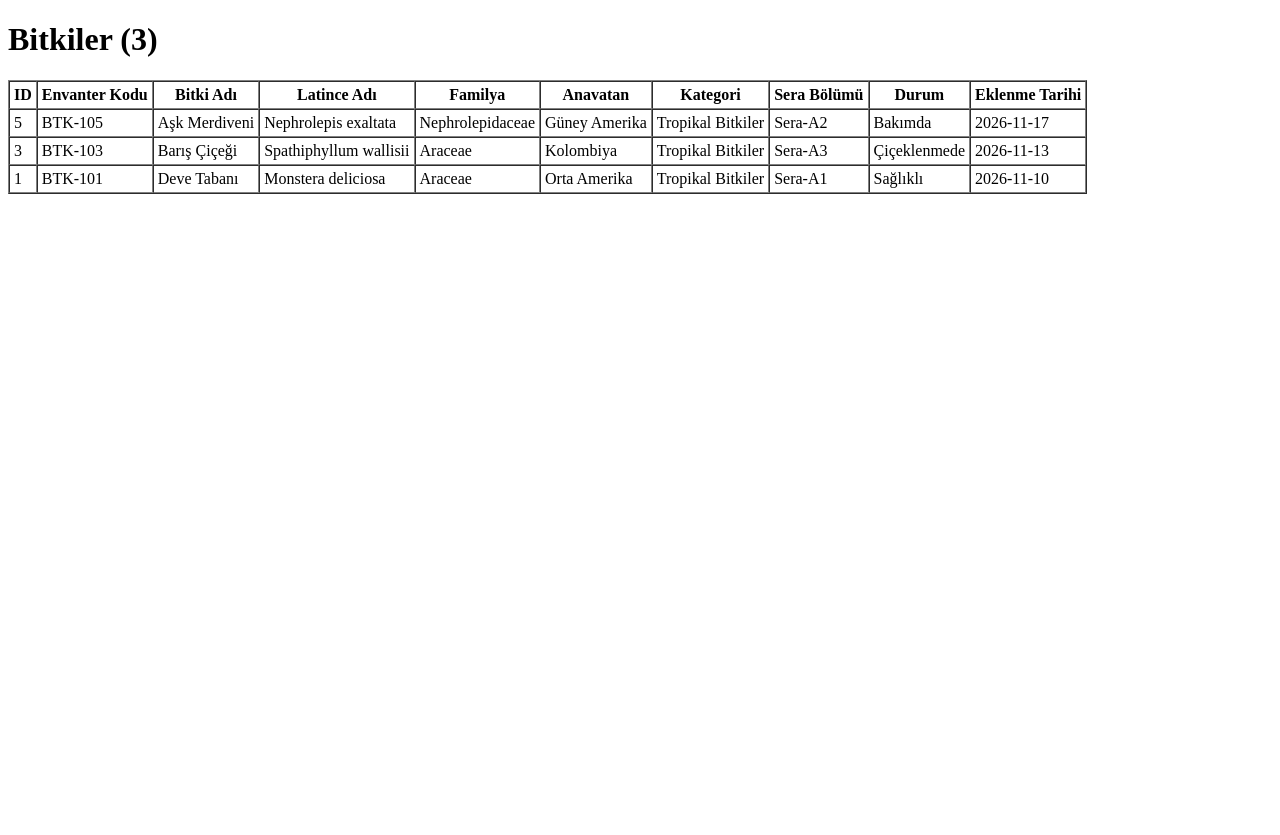
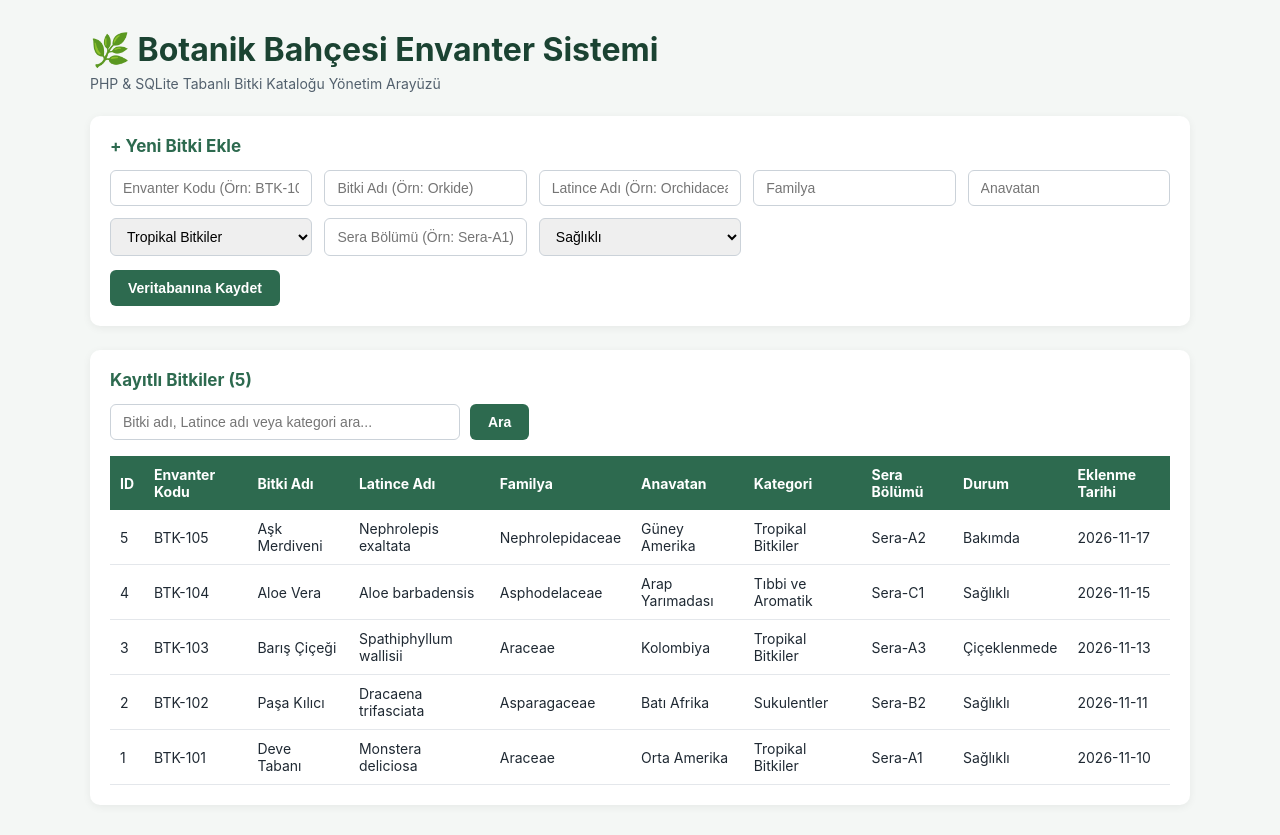
Before and after one commit to kubra360/php-sqlite-odev, a PHP site: page / in a window 1280 px wide. Before the commit the page ends 194 px from the top, so only its background shows below. Run offline with PHP 8.4, Linux system fonts and the light colour scheme; data comes from the database, SQL or seed files in the repository.

Commit message:
Arayuz guncellendi

```diff
--- a/index.php
+++ b/index.php
@@ -1,19 +1,112 @@
 <?php
 require_once __DIR__ . '/baglanti.php';
+$db = get_db();
 
-$bitkiler = get_db()
-    ->query("SELECT * FROM bitkiler WHERE kategori = 'Tropikal Bitkiler' ORDER BY bitki_adi")
-    ->fetchAll();
+// Yeni bitki ekleme formu gönderildiyse veritabanına kaydet
+if ($_SERVER['REQUEST_METHOD'] === 'POST' && isset($_POST['ekle'])) {
+    $stmt = $db->prepare("
+        INSERT INTO bitkiler (envanter_kodu, bitki_adi, latince_adi, familya, anavatan, kategori, sera_bolumu, durum, eklenme_tarihi)
+        VALUES (:kod, :ad, :latince, :familya, :anavatan, :kategori, :sera, :durum, :tarih)
+    ");
+    $stmt->execute([
+        ':kod'      => trim($_POST['envanter_kodu']),
+        ':ad'       => trim($_POST['bitki_adi']),
+        ':latince'  => trim($_POST['latince_adi']),
+        ':familya'  => trim($_POST['familya']),
+        ':anavatan' => trim($_POST['anavatan']),
+        ':kategori' => trim($_POST['kategori']),
+        ':sera'     => trim($_POST['sera_bolumu']),
+        ':durum'    => trim($_POST['durum']),
+        ':tarih'    => date('Y-m-d'),
+    ]);
+    header('Location: index.php');
+    exit;
+}
+
+// Arama kutusuna bir şey yazıldıysa filtrele, yazılmadıysa tüm bitkileri getir
+$arama = trim($_GET['q'] ?? '');
+if ($arama !== '') {
+    $stmt = $db->prepare("
+        SELECT * FROM bitkiler
+        WHERE bitki_adi LIKE :q OR latince_adi LIKE :q OR kategori LIKE :q OR anavatan LIKE :q
+        ORDER BY id DESC
+    ");
+    $stmt->execute([':q' => '%' . $arama . '%']);
+    $bitkiler = $stmt->fetchAll();
+} else {
+    $bitkiler = $db->query("SELECT * FROM bitkiler ORDER BY id DESC")->fetchAll();
+}
 ?>
 <!DOCTYPE html>
 <html lang="tr">
 <head>
     <meta charset="UTF-8">
     <title>Botanik Bahçesi Kataloğu</title>
+    <style>
+        body { font-family: -apple-system, BlinkMacSystemFont, "Segoe UI", sans-serif; background: #f4f7f5; color: #1f2933; max-width: 1100px; margin: 30px auto; padding: 0 20px; }
+        h1 { color: #1b4332; margin-bottom: 6px; }
+        .subtitle { color: #52606d; margin-bottom: 24px; font-size: 14px; }
+        .card { background: #fff; border-radius: 10px; padding: 20px; box-shadow: 0 2px 8px rgba(0,0,0,0.06); margin-bottom: 24px; }
+        .card h2 { margin-top: 0; font-size: 17px; color: #2d6a4f; }
+        .form-grid { display: grid; grid-template-columns: repeat(auto-fit, minmax(200px, 1fr)); gap: 12px; }
+        input, select { padding: 9px 12px; border: 1px solid #cbd2d9; border-radius: 6px; font-size: 14px; width: 100%; box-sizing: border-box; }
+        button { background: #2d6a4f; color: #fff; border: none; padding: 10px 18px; border-radius: 6px; font-size: 14px; cursor: pointer; font-weight: 600; }
+        button:hover { background: #1b4332; }
+        .search-bar { display: flex; gap: 10px; margin-bottom: 16px; }
+        .search-bar input { max-width: 350px; }
+        .reset-link { display: inline-flex; align-items: center; color: #52606d; text-decoration: none; font-size: 14px; }
+        table { width: 100%; border-collapse: collapse; font-size: 14px; }
+        th { background: #2d6a4f; color: #fff; text-align: left; padding: 10px; }
+        td { padding: 10px; border-bottom: 1px solid #e4e7eb; }
+        tr:hover td { background: #f0f7f4; }
+    </style>
 </head>
 <body>
-    <h1>Bitkiler (<?= count($bitkiler) ?>)</h1>
-    <table border="1" cellpadding="4" cellspacing="0">
+
+    <h1>🌿 Botanik Bahçesi Envanter Sistemi</h1>
+    <div class="subtitle">PHP & SQLite Tabanlı Bitki Kataloğu Yönetim Arayüzü</div>
+
+    <!-- Yeni Kayıt Ekleme Formu -->
+    <div class="card">
+        <h2>+ Yeni Bitki Ekle</h2>
+        <form method="POST">
+            <div class="form-grid">
+                <input type="text" name="envanter_kodu" placeholder="Envanter Kodu (Örn: BTK-106)" required>
+                <input type="text" name="bitki_adi" placeholder="Bitki Adı (Örn: Orkide)" required>
+                <input type="text" name="latince_adi" placeholder="Latince Adı (Örn: Orchidaceae)" required>
+                <input type="text" name="familya" placeholder="Familya">
+                <input type="text" name="anavatan" placeholder="Anavatan">
+                <select name="kategori">
+                    <option value="Tropikal Bitkiler">Tropikal Bitkiler</option>
+                    <option value="Sukulentler">Sukulentler</option>
+                    <option value="Tıbbi ve Aromatik">Tıbbi ve Aromatik</option>
+                    <option value="Akdeniz Florası">Akdeniz Florası</option>
+                </select>
+                <input type="text" name="sera_bolumu" placeholder="Sera Bölümü (Örn: Sera-A1)">
+                <select name="durum">
+                    <option value="Sağlıklı">Sağlıklı</option>
+                    <option value="Çiçeklenmede">Çiçeklenmede</option>
+                    <option value="Bakımda">Bakımda</option>
+                </select>
+            </div>
+            <div style="margin-top: 14px;">
+                <button type="submit" name="ekle">Veritabanına Kaydet</button>
+            </div>
+        </form>
+    </div>
+
+    <!-- Arama ve Listeleme Tablosu -->
+    <div class="card">
+        <h2>Kayıtlı Bitkiler (<?= count($bitkiler) ?>)</h2>
+        <form method="GET" class="search-bar">
+            <input type="text" name="q" placeholder="Bitki adı, Latince adı veya kategori ara..." value="<?= htmlspecialchars($arama) ?>">
+            <button type="submit">Ara</button>
+            <?php if ($arama !== ''): ?>
+                <a href="index.php" class="reset-link">Filtreyi Temizle</a>
+            <?php endif; ?>
+        </form>
+
+        <table>
             <thead>
                 <tr>
                     <th>ID</th>
@@ -38,5 +131,7 @@ $bitkiler = get_db()
                 <?php endforeach; ?>
             </tbody>
         </table>
+    </div>
+
 </body>
 </html>
```
Lines whose indentation alone changed are shown as unchanged.
